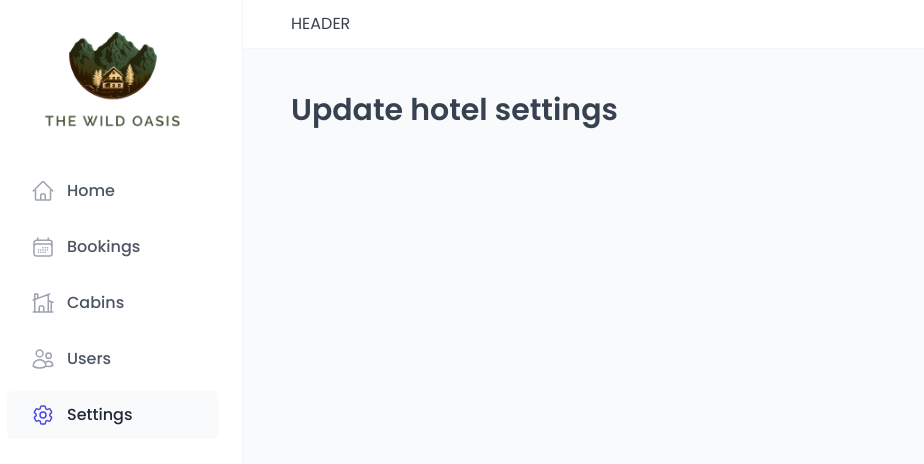
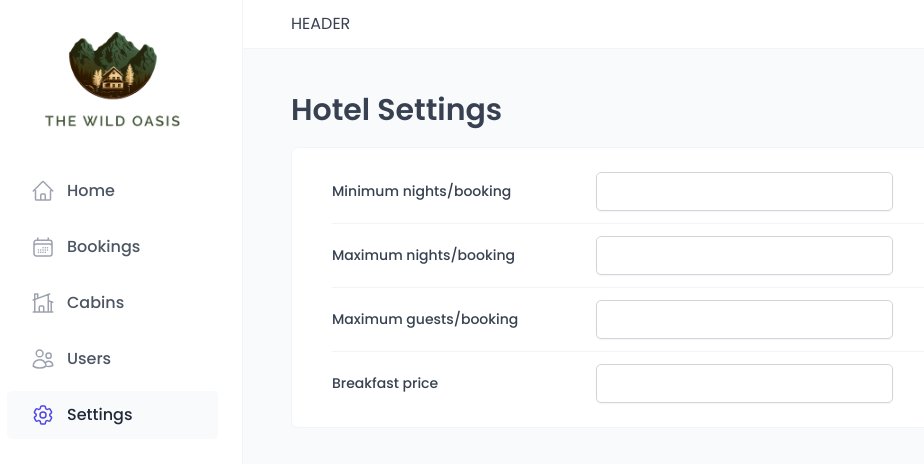
Before and after one commit to thezaidsheikh/TheWildOasis, a React (Vite) app: page /settings in a window 1280 px wide. Shown: the top 464 px of the page, without its empty margins (17-941 px from the left). Built offline with nearby package versions, Linux system fonts and the light colour scheme; no server answers; the database is empty; a web font is replaced by a local one.

Commit message:
Working on update setting

```diff
--- a/src/features/settings/UpdateSettingsForm.jsx
+++ b/src/features/settings/UpdateSettingsForm.jsx
@@ -1,21 +1,31 @@
-import Form from ', ../.. /ui/Form';
-import FormRow from '../../ui/FormRow';
-import Input from '../../ui/Input';
+import Form from "../../ui/Form";
+import FormRow from "../../ui/FormRow";
+import Input from "../../ui/Input";
+import { useSettings, useUpdateSetting } from "./setting.hook";
 
 function UpdateSettingsForm() {
+  const { hotelSettings } = useSettings();
+  const { mutate: updateSettingHandler, isLoading: isUpdating } = useUpdateSetting();
+
+  function handleUpdate(e) {
+    e.preventDefault();
+    console.log("New input value", e.target.value);
+    if (!e.target.value) return;
+    updateSettingHandler();
+  }
   return (
     <Form>
-      <FormRow label='Minimum nights/booking'>
-        <Input type='number' id='min-nights' />
+      <FormRow label="Minimum nights/booking">
+        <Input type="number" id="min-nights" defaultValue={hotelSettings?.minBookingLength} onBlur={handleUpdate} />
       </FormRow>
-      <FormRow label='Maximum nights/booking'>
-        <Input type='number' id='max-nights' />
+      <FormRow label="Maximum nights/booking">
+        <Input type="number" id="max-nights" defaultValue={hotelSettings?.maxBookingLength} />
       </FormRow>
-      <FormRow label='Maximum guests/booking'>
-        <Input type='number' id='max-guests' />
+      <FormRow label="Maximum guests/booking">
+        <Input type="number" id="max-guests" defaultValue={hotelSettings?.maxGuestsPerBooking} />
       </FormRow>
-      <FormRow label='Breakfast price'>
-        <Input type='number' id='breakfast-price' />
+      <FormRow label="Breakfast price">
+        <Input type="number" id="breakfast-price" defaultValue={hotelSettings?.breakfastPrice} />
       </FormRow>
     </Form>
   );
--- /dev/null
+++ b/src/features/settings/setting.hook.js
@@ -0,0 +1,27 @@
+import { useMutation, useQuery, useQueryClient } from "@tanstack/react-query";
+import { getSettings, updateSetting } from "../../services/apiSettings";
+import toast from "react-hot-toast";
+
+export const useSettings = () => {
+  const { data: hotelSettings, isLoading, isError, error } = useQuery({ queryKey: ["hotelSettings"], queryFn: getSettings });
+  if (isError) {
+    toast.error(error.message);
+    return null;
+  }
+  return { hotelSettings, isLoading, isError };
+};
+
+export const useUpdateSetting = () => {
+  const queryClient = useQueryClient();
+  const { mutate: updateSettingHandler, isLoading: isUpdating } = useMutation({
+    mutationFn: updateSetting,
+    onSuccess: () => {
+      queryClient.invalidateQueries({ queryKey: ["hotelSettings"] });
+      toast.success("Setting updated successfully");
+    },
+    onError: (error) => {
+      toast.error(error.message);
+    },
+  });
+  return { updateSettingHandler, isUpdating };
+};
--- a/src/pages/Cabins.jsx
+++ b/src/pages/Cabins.jsx
@@ -10,7 +10,7 @@ function Cabins() {
   return (
     <>
       <Row type="horizontal">
-        <Heading as="h1">All cabins</Heading>
+        <Heading as="h1">Cabins</Heading>
       </Row>
       <Row>
         <CabinTable />
--- a/src/pages/Settings.jsx
+++ b/src/pages/Settings.jsx
@@ -1,7 +1,16 @@
+import UpdateSettingsForm from "../features/settings/UpdateSettingsForm";
 import Heading from "../ui/Heading";
+import Row from "../ui/Row";
 
 function Settings() {
-  return <Heading as="h1">Update hotel settings</Heading>;
+  return (
+    <>
+      <Row>
+        <Heading as="h1">Hotel Settings</Heading>
+        <UpdateSettingsForm />
+      </Row>
+    </>
+  );
 }
 
 export default Settings;
```
